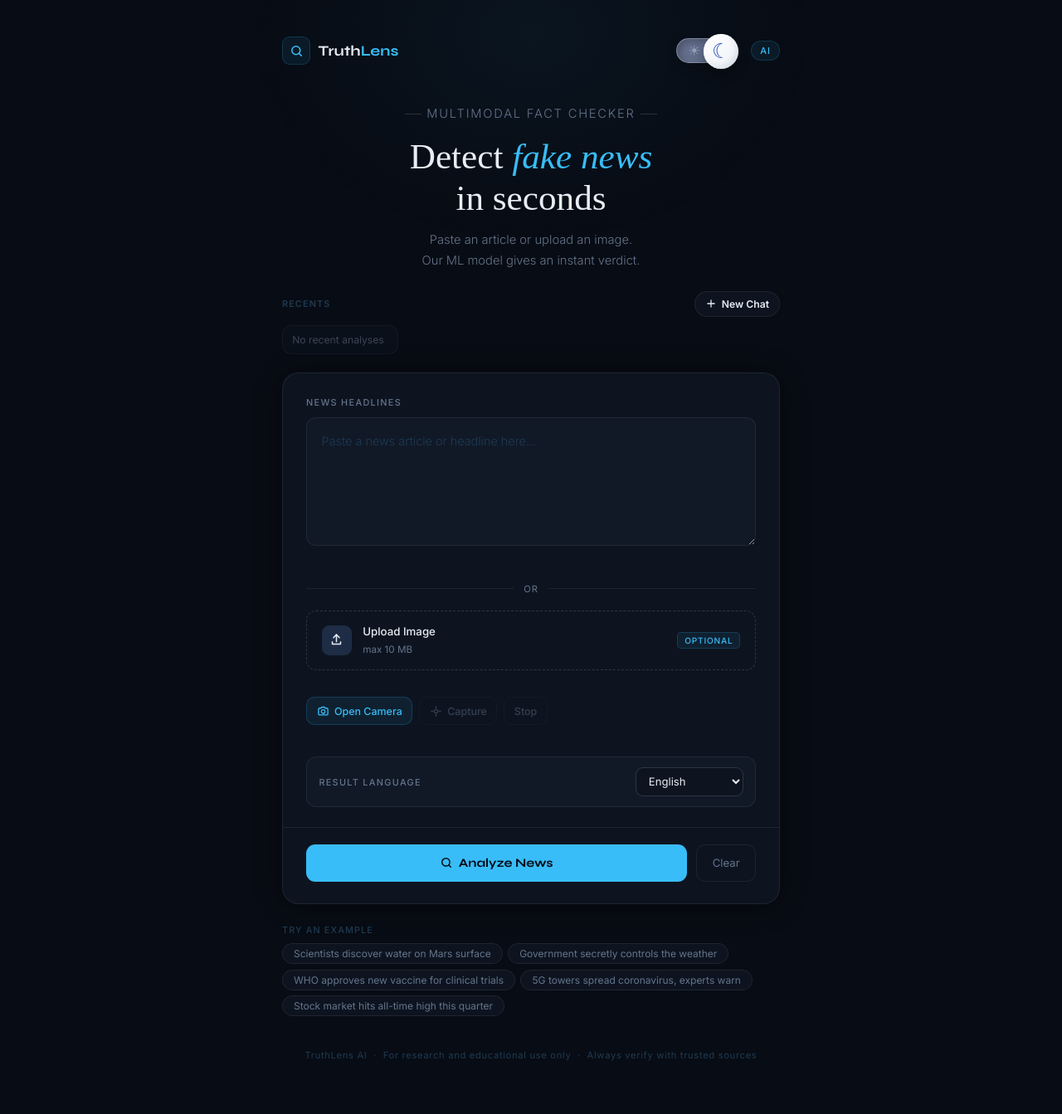
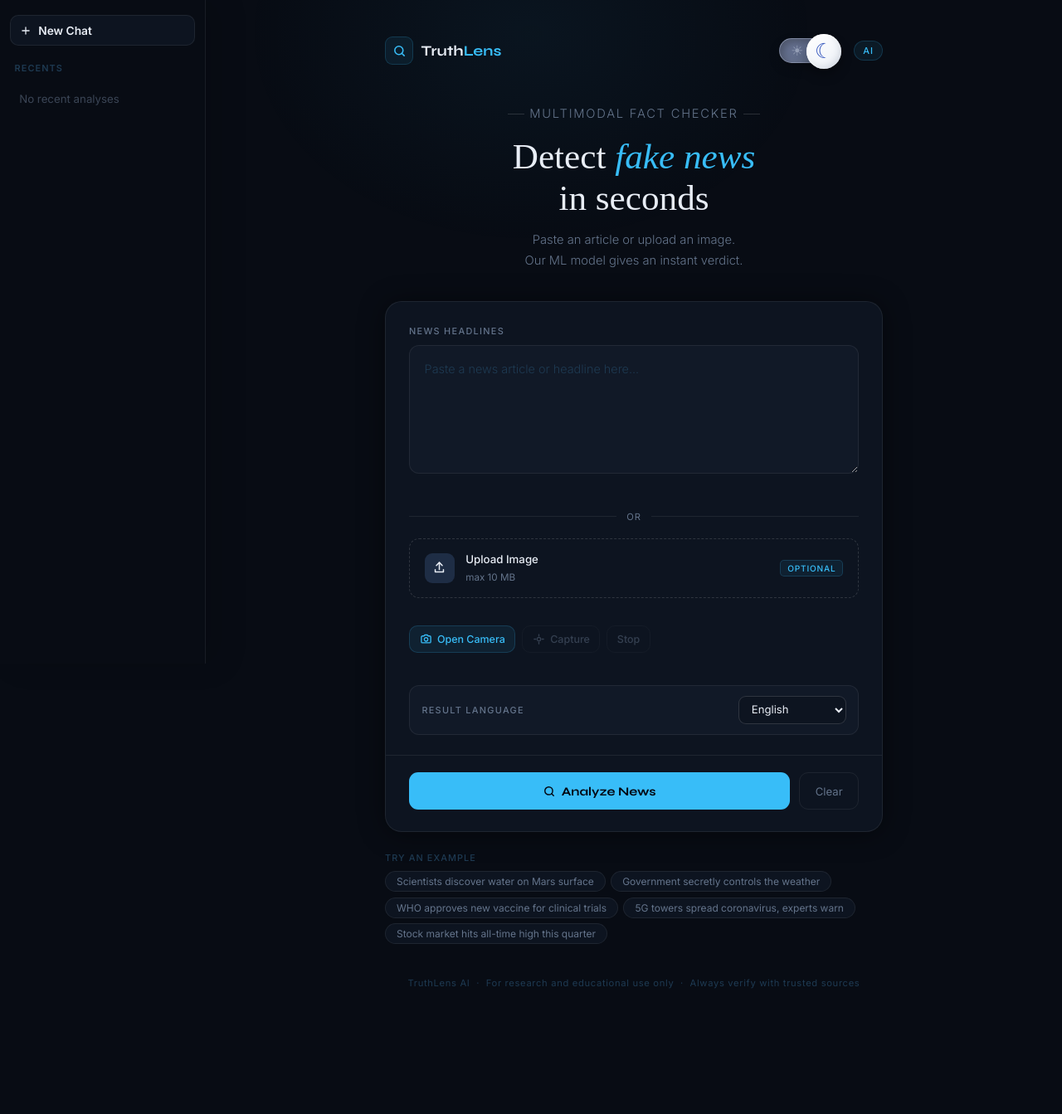
Before and after one commit to sourabh-2610/TruthLens, a Flask app: page / in a window 1280 px wide. Shown: the whole page at 83% size. After the commit the page ends 1192 px from the top, so only its background shows below. Run offline with Flask 3, Linux system fonts and the light colour scheme; parts of the project's set-up code (start-up, migrations or seed data) failed here and were passed over; some web fonts are replaced.

Commit message:
Move recents to sidebar

```diff
--- a/templates/index2.html
+++ b/templates/index2.html
@@ -100,6 +100,12 @@
       transition: background 0.35s, color 0.35s;
     }
 
+    @media (min-width: 1040px) {
+      body {
+        padding-left: 16.5rem;
+      }
+    }
+
     body::before {
       content: "";
       position: fixed;
@@ -960,25 +967,33 @@
       line-height: 1.7;
     }
 
-    /* History */
+    /* Sidebar history */
     .history-panel {
-      position: relative;
-      z-index: 1;
-      width: 100%;
-      max-width: 600px;
-      margin: -0.75rem 0 1.25rem;
-      animation: fadeUp 0.55s ease 0.08s both;
+      position: fixed;
+      top: 0;
+      bottom: 0;
+      left: 0;
+      z-index: 10;
+      width: 15.5rem;
+      display: flex;
+      flex-direction: column;
+      padding: 1.1rem 0.75rem;
+      border-right: 1px solid var(--border);
+      background: var(--bg);
+      box-shadow: 16px 0 34px rgba(0, 0, 0, 0.12);
     }
 
     .history-top {
       display: flex;
-      align-items: center;
-      justify-content: space-between;
+      flex-direction: column;
+      align-items: stretch;
       gap: 0.75rem;
-      margin-bottom: 0.65rem;
+      min-height: 0;
     }
 
     .history-label {
+      margin-top: 0.5rem;
+      padding: 0 0.35rem;
       color: var(--placeholder);
       font-size: 0.68rem;
       font-weight: 600;
@@ -989,13 +1004,15 @@
     .new-chat-btn {
       display: inline-flex;
       align-items: center;
-      gap: 0.35rem;
-      padding: 0.45rem 0.75rem;
+      justify-content: flex-start;
+      gap: 0.5rem;
+      width: 100%;
+      padding: 0.62rem 0.7rem;
       border: 1px solid var(--border);
-      border-radius: 999px;
+      border-radius: 10px;
       background: var(--surface);
       color: var(--text);
-      font-size: 0.76rem;
+      font-size: 0.86rem;
       font-weight: 600;
       transition: background var(--speed), border-color var(--speed), color var(--speed);
     }
@@ -1013,22 +1030,22 @@
 
     .recents-list {
       display: flex;
-      gap: 0.45rem;
-      overflow-x: auto;
-      padding-bottom: 0.15rem;
+      flex-direction: column;
+      gap: 0.25rem;
+      overflow-y: auto;
+      padding-right: 0.15rem;
       scrollbar-width: thin;
     }
 
     .recent-item {
-      max-width: 220px;
-      min-width: 140px;
+      width: 100%;
       overflow: hidden;
-      padding: 0.55rem 0.7rem;
-      border: 1px solid var(--border);
-      border-radius: 11px;
-      background: var(--surface);
+      padding: 0.58rem 0.7rem;
+      border: 0;
+      border-radius: 9px;
+      background: transparent;
       color: var(--muted);
-      font-size: 0.76rem;
+      font-size: 0.83rem;
       text-align: left;
       text-overflow: ellipsis;
       white-space: nowrap;
@@ -1161,6 +1236,20 @@
 </head>
 
 <body>
+  <aside class="history-panel" aria-label="Recent analyses">
+    <div class="history-top">
+      <button type="button" class="new-chat-btn" onclick="startNewChat()">
+        <svg viewBox="0 0 24 24" fill="none" stroke="currentColor" stroke-width="2.2" stroke-linecap="round" stroke-linejoin="round" aria-hidden="true">
+          <path d="M12 5v14"></path>
+          <path d="M5 12h14"></path>
+        </svg>
+        New Chat
+      </button>
+      <p class="history-label">Recents</p>
+      <div class="recents-list" id="recentsList"></div>
+    </div>
+  </aside>
+
   <header>
     <div class="brand">
       <div class="brand-icon" aria-hidden="true">
@@ -1189,20 +1278,6 @@
       <p>Paste an article or upload an image.<br />Our ML model gives an instant verdict.</p>
     </section>
 
-    <section class="history-panel" aria-label="Recent analyses">
-      <div class="history-top">
-        <p class="history-label">Recents</p>
-        <button type="button" class="new-chat-btn" onclick="startNewChat()">
-          <svg viewBox="0 0 24 24" fill="none" stroke="currentColor" stroke-width="2.2" stroke-linecap="round" stroke-linejoin="round" aria-hidden="true">
-            <path d="M12 5v14"></path>
-            <path d="M5 12h14"></path>
-          </svg>
-          New Chat
-        </button>
-      </div>
-      <div class="recents-list" id="recentsList"></div>
-    </section>
-
     <section class="card" aria-label="News analysis form">
       <form id="mainForm" action="/predict" method="POST" enctype="multipart/form-data">
         <div class="card-body">
@@ -1384,6 +1464,8 @@
         fileName: document.getElementById("fileName"),
         form: document.getElementById("mainForm"),
         imagePreview: document.getElementById("imgPreview"),
+        imageViewer: document.getElementById("imageViewer"),
+        imageViewerImg: document.getElementById("imageViewerImg"),
         previewImage: document.getElementById("previewImg"),
         recentsList: document.getElementById("recentsList"),
         resultMount: document.getElementById("resultMount"),
@@ -1394,6 +1476,7 @@
       };
 
       let cameraStream = null;
+      let activeRecentId = null;
       const ANALYSIS_TIMEOUT_MS = 30000;
       const IMAGE_RESIZE_TIMEOUT_MS = 10000;
       const HISTORY_KEY = "tl-recents";
@@ -1464,6 +1547,20 @@
         elements.stopButton.disabled = !isActive;
       }
 
+      function openImageViewer(src) {
+        if (!src) {
+          return;
+        }
+
+        elements.imageViewerImg.src = src;
+        elements.imageViewer.classList.add("show");
+      }
+
+      function closeImageViewer() {
+        elements.imageViewer.classList.remove("show");
+        elements.imageViewerImg.src = "";
+      }
+
       function escapeHtml(value) {
         const node = document.createElement("div");
         node.textContent = value == null ? "" : String(value);
@@ -1485,7 +1582,7 @@
 
         elements.serverPreviewMount.innerHTML = `
           <div class="img-preview show server-preview">
-            <img src="${escapeHtml(data.uploaded_image_url)}" alt="Uploaded image" />
+            <img src="${escapeHtml(data.uploaded_image_url)}" alt="Uploaded image" onclick="openImageViewer(this.src)" />
           </div>
         `;
       }
@@ -1598,7 +1695,7 @@
         recents.forEach((item) => {
           const button = document.createElement("button");
           button.type = "button";
-          button.className = "recent-item";
+          button.className = item.id === activeRecentId ? "recent-item active" : "recent-item";
           button.textContent = item.title;
           button.title = item.title;
           button.addEventListener("click", () => loadRecentAnalysis(item.id));
@@ -1618,6 +1715,7 @@
           newsText: document.getElementById("newsText").value.trim(),
           data,
         };
+        activeRecentId = id;
         const recents = getRecents().filter((recent) => recent.title !== item.title);
         setRecents([item, ...recents]);
         renderRecents();
@@ -1630,11 +1728,13 @@
         }
 
         stopCamera();
+        activeRecentId = id;
         elements.form.reset();
         document.getElementById("newsText").value = item.newsText || "";
         updateCount(document.getElementById("newsText"));
         clearImagePreview();
         renderAnalysisResponse(item.data);
+        renderRecents();
       }
 
       function setLoadingState(isLoading) {
@@ -1890,6 +1990,7 @@
       }
 
       function clearAll() {
+        activeRecentId = null;
         elements.form.reset();
         stopCamera();
         elements.charCount.textContent = "";
@@ -1902,6 +2003,8 @@
         if (window.location.pathname !== "/") {
           window.history.replaceState({}, "", "/");
         }
+
+        renderRecents();
       }
 
       function startNewChat() {
@@ -1937,12 +2040,20 @@
       window.stopCamera = stopCamera;
       window.capturePhoto = capturePhoto;
       window.clearAll = clearAll;
+      window.openImageViewer = openImageViewer;
+      window.closeImageViewer = closeImageViewer;
       window.startNewChat = startNewChat;
       window.setExample = setExample;
 
       applySavedTheme();
       renderRecents();
       elements.form.addEventListener("submit", handleSubmit);
+      elements.previewImage.addEventListener("click", () => openImageViewer(elements.previewImage.src));
+      window.addEventListener("keydown", (event) => {
+        if (event.key === "Escape") {
+          closeImageViewer();
+        }
+      });
       window.addEventListener("load", animateConfidence);
       window.addEventListener("beforeunload", () => stopCamera(false));
     })();
```
Also changed, not shown: other parts of templates/index2.html (+66 -2 lines).
